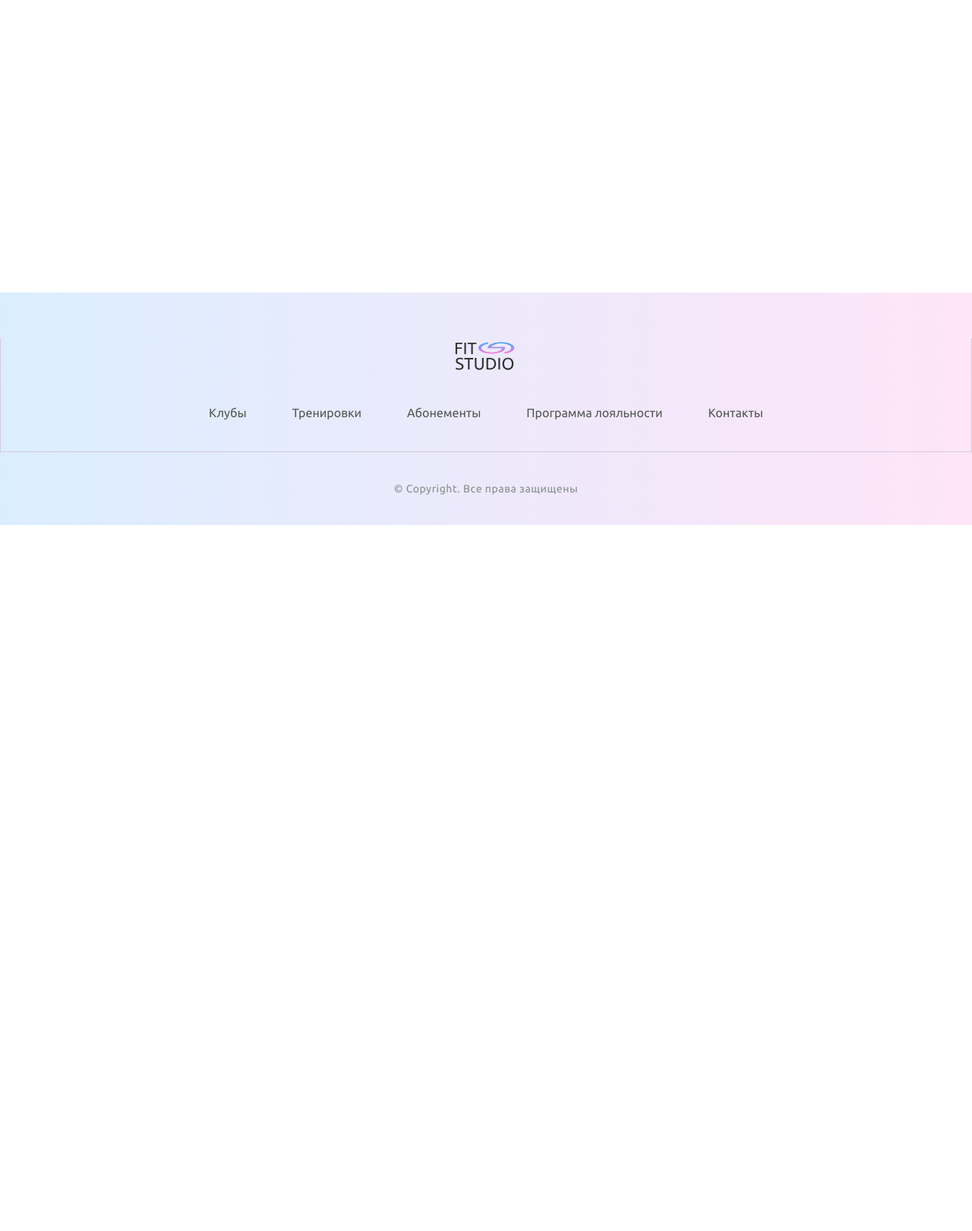
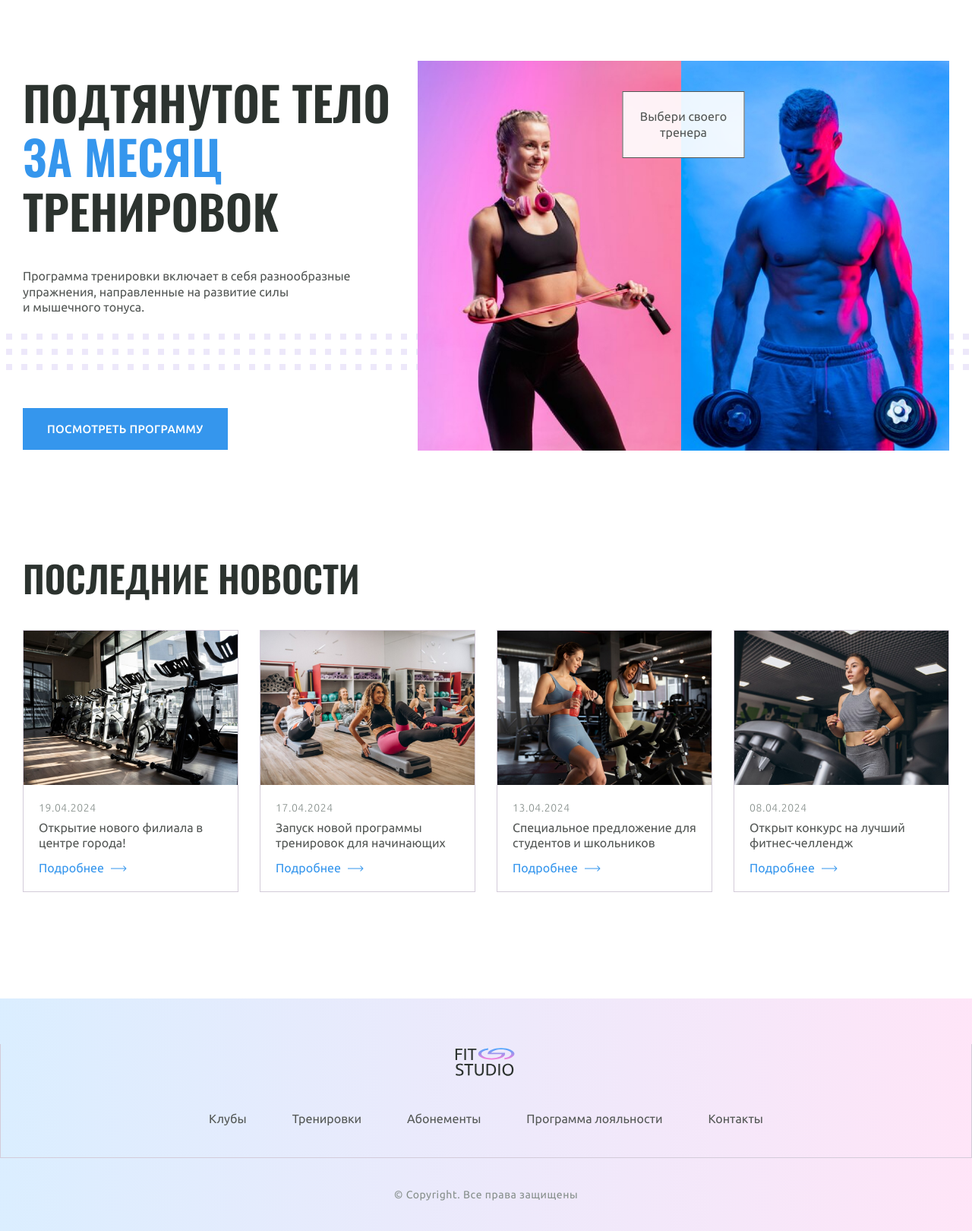
Before and after one commit to Enclaive-lab/homework., a PHP site: page /Fit-studio/index.html in a window 1280 px wide. Shown: the part 109-1729 px from the top of the page at 76% size. Before the commit the page ends 800 px from the top, so only its background shows below. Run offline with PHP 8.4, Linux system fonts and the light colour scheme.

Commit message:
Add files via upload

```diff
--- a/Fit-studio/css/globals.css
+++ b/Fit-studio/css/globals.css
@@ -2,7 +2,7 @@ html {
   font-family: "Ubuntu", sans-serif;
   font-weight: 400;
 }
-body{
+body {
   display: flex;
   flex-direction: column;
   min-height: 100vh;
@@ -27,3 +27,51 @@ p {
   margin: 0 auto;
   padding: 0 15px;
 }
+
+.text {
+  font-weight: 400;
+  font-size: 16px;
+  line-height: 130%;
+  color: #535755;
+}
+
+.button {
+  padding: 19px 32px;
+  background-color: #3596ed;
+  font-weight: 500;
+  font-size: 15px;
+  line-height: 130%;
+  letter-spacing: 0.02em;
+  text-transform: uppercase;
+  text-align: center;
+  color: #fff;
+  text-decoration: none;
+  transition: opacity 0.4s;
+}
+
+.button:hover {
+  opacity: 0.8;
+}
+
+.section {
+  margin-bottom: 140px;
+}
+
+.title-large {
+  max-width: 596px;
+  font-family: "Oswald", sans-serif;
+  font-weight: 600;
+  line-height: 115%;
+  text-transform: uppercase;
+  color: #2c332f;
+  font-size: 48px;
+  margin-bottom: 40px;
+}
+
+.text-sub {
+  font-weight: 300;
+  font-size: 14px;
+  letter-spacing: 0.04em;
+  text-transform: uppercase;
+  color: #858e8a;
+}
--- a/Fit-studio/css/header.css
+++ b/Fit-studio/css/header.css
@@ -8,12 +8,7 @@
   border-bottom: 1px solid #d3cbd9;
 }
 .phone {
-  font-weight: 300;
-  font-size: 14px;
-  letter-spacing: 0.04em;
-  text-transform: uppercase;
   text-align: right;
-  color: #858e8a;
 }
 .phone a {
   font-weight: 500;
@@ -22,7 +17,7 @@
   transition: color 0.2s;
   text-decoration: none;
 }
-.phone a:hover{
+.phone a:hover {
   color: aqua;
 }
 
--- a/Fit-studio/css/index.css
+++ b/Fit-studio/css/index.css
@@ -0,0 +1,131 @@
+.hero {
+  position: relative;
+  padding-top: 80px;
+}
+
+.hero::after {
+  content: "";
+  position: absolute;
+  z-index: -1;
+  width: 100%;
+  height: 48px;
+  background: url("../images/декор\ 3.svg") repeat-x;
+  bottom: 106px;
+}
+
+.hero-container {
+  display: flex;
+  align-items: center;
+  gap: 28px;
+}
+
+.hero h1 {
+  margin-bottom: 40px;
+  font-family: "Oswald", sans-serif;
+  font-weight: 600;
+  font-size: 62px;
+  line-height: 115%;
+  text-transform: uppercase;
+  color: #2c332f;
+}
+.hero h1 strong {
+  font-weight: 600;
+  color: #3596ed;
+}
+
+.hero p {
+  font-weight: 400;
+  font-size: 16px;
+  line-height: 130%;
+  color: #535755;
+}
+
+.hero-images {
+  display: flex;
+}
+
+.button {
+  padding: 19px 32px;
+  background-color: #3596ed;
+  font-weight: 500;
+  font-size: 15px;
+  line-height: 130%;
+  letter-spacing: 0.02em;
+  text-transform: uppercase;
+  text-align: center;
+  color: #fff;
+  text-decoration: none;
+}
+
+.hero-info .text {
+  margin-bottom: 140px;
+  max-width: 440px;
+}
+.hero-images {
+  display: flex;
+  position: relative;
+}
+
+.hero-choose {
+  position: absolute;
+  border: 1px solid #535755;
+  top: 40px;
+  left: 50%;
+  transform: translateX(-50%);
+  padding: 22px;
+  max-width: 161px;
+  text-align: center;
+  background: rgba(255, 255, 255, 0.9);
+}
+.news-card {
+  display: flex;
+  gap: 28px;
+}
+.news-article {
+  display: flex;
+  flex-direction: column;
+  max-width: 284px;
+  background-color: #fff;
+  border: 1px solid #d3cbd9;
+  overflow: hidden;
+}
+
+.news-article img {
+  display: block;
+}
+.news-info {
+  padding: 20px 20px 0;
+  margin-bottom: 12px;
+}
+.news-date {
+  margin-bottom: 8px;
+  display: inline-block;
+}
+
+.news-article footer {
+  padding: 0 20px 20px;
+  margin-top: auto;
+}
+
+.news-link {
+  display: inline-flex;
+  align-items: center;
+  gap: 8px;
+  font-weight: 400;
+  font-size: 16px;
+  line-height: 130%;
+  color: #3596ed;
+  text-decoration: none;
+}
+.news-link:hover::after {
+  transform: translateX(5px);
+  transition: transform 0.4s;
+}
+
+.news-link::after {
+  content: "";
+  display: inline-block;
+  width: 22px;
+  height: 9px;
+  background-image: url(../images/arrow-right-icon.svg);
+}
--- a/Fit-studio/index.html
+++ b/Fit-studio/index.html
@@ -29,13 +29,129 @@
               height="45"
             />
           </a>
-          <div class="phone">
+          <div class="phone text-sub">
             <p>Первое посещение бесплатно</p>
             <a href="tel:+79282822882">+7 (928) 282-28-82</a>
           </div>
         </div>
       </div>
     </header>
+    <section class="hero section">
+      <div class="container hero-container">
+        <div class="hero-info">
+          <h1>Подтянутое тело <strong>за месяц</strong> тренировок</h1>
+          <p class="text">
+            Программа тренировки включает в себя разнообразные упражнения,
+            направленные на развитие силы и мышечного тонуса.
+          </p>
+          <a href="#" class="button">Посмотреть программу</a>
+        </div>
+        <div class="hero-images">
+          <p class="hero-choose text">Выбери своего тренера</p>
+          <img
+            class=""
+            src="./images/Rectangle 1.jpg"
+            width="347"
+            height="513"
+            alt="спортивная женщина держит в руках скакалку"
+          />
+          <img
+            class=""
+            src="./images/men.jpg"
+            width="353"
+            height="513"
+            alt="спортивный мужчина держит в руках гантели "
+          />
+        </div>
+      </div>
+    </section>
+    <section class="news section">
+      <div class="container">
+        <h2 class="title-large">Последние новости</h2>
+        <div class="news-card">
+          <article class="news-article">
+            <header>
+              <img
+                src="./images/Frame 5.jpg"
+                width="284"
+                height="203"
+                alt="спортивный зал с велотренажеры"
+              />
+              <div class="news-info">
+                <time class="text-sub news-date" datetime="2024-04-19"
+                  >19.04.2024</time
+                >
+                <h3 class="text">Открытие нового филиала в центре города!</h3>
+              </div>
+            </header>
+            <footer>
+              <a href="arcticle.html" class="news-link">Подробнее</a>
+            </footer>
+          </article>
+          <article class="news-article">
+            <header>
+              <img
+                src="./images/Frame 6.jpg"
+                width="284"
+                height="203"
+                alt="женская группа занимаеться на мячиках спортом"
+              />
+              <div class="news-info">
+                <time class="text-sub news-date" datetime="2024-04-17"
+                  >17.04.2024</time
+                >
+                <h3 class="text">
+                  Запуск новой программы тренировок для начинающих
+                </h3>
+              </div>
+            </header>
+            <footer>
+              <a href="arcticle.html" class="news-link">Подробнее</a>
+            </footer>
+          </article>
+          <article class="news-article">
+            <header>
+              <img
+                src="./images/Frame 7.jpg"
+                width="284"
+                height="203"
+                alt="занимаеться женщина на велотренажере"
+              />
+              <div class="news-info">
+                <time class="text-sub news-date" datetime="2024-04-13"
+                  >13.04.2024</time
+                >
+                <h3 class="text">
+                  Специальное предложение для студентов и школьников
+                </h3>
+              </div>
+            </header>
+            <footer>
+              <a href="arcticle.html" class="news-link">Подробнее</a>
+            </footer>
+          </article>
+          <article class="news-article">
+            <header>
+              <img
+                src="./images/Frame 8.jpg"
+                width="284"
+                height="203"
+                alt="женщина бежит на велотренажере смотря в сторону"
+              />
+              <div class="news-info">
+                <time class="text-sub news-date" datetime="2024-04-08"
+                  >08.04.2024</time
+                >
+                <h3 class="text">Открыт конкурс на лучший фитнес-челлендж</h3>
+              </div>
+            </header>
+            <footer>
+              <a href="arcticle.html" class="news-link">Подробнее</a>
+            </footer>
+          </article>
+        </div>
+      </div>
+    </section>
     <footer class="footer">
       <div class="footer-top">
         <div class="container">
```
Also changed, not shown: Fit-studio/arcticle.html (+4 -4 lines), Fit-studio/css/arcticle.css (+2 -12 lines), Fit-studio/images/Frame 5.jpg (added), Fit-studio/images/Frame 6.jpg (added), Fit-studio/images/Frame 7.jpg (added), Fit-studio/images/Frame 8.jpg (added), Fit-studio/images/Rectangle 1.jpg (added), Fit-studio/images/arrow-right-icon.svg (added), Fit-studio/images/men.jpg (added), Fit-studio/images/декор 3.svg (added).
